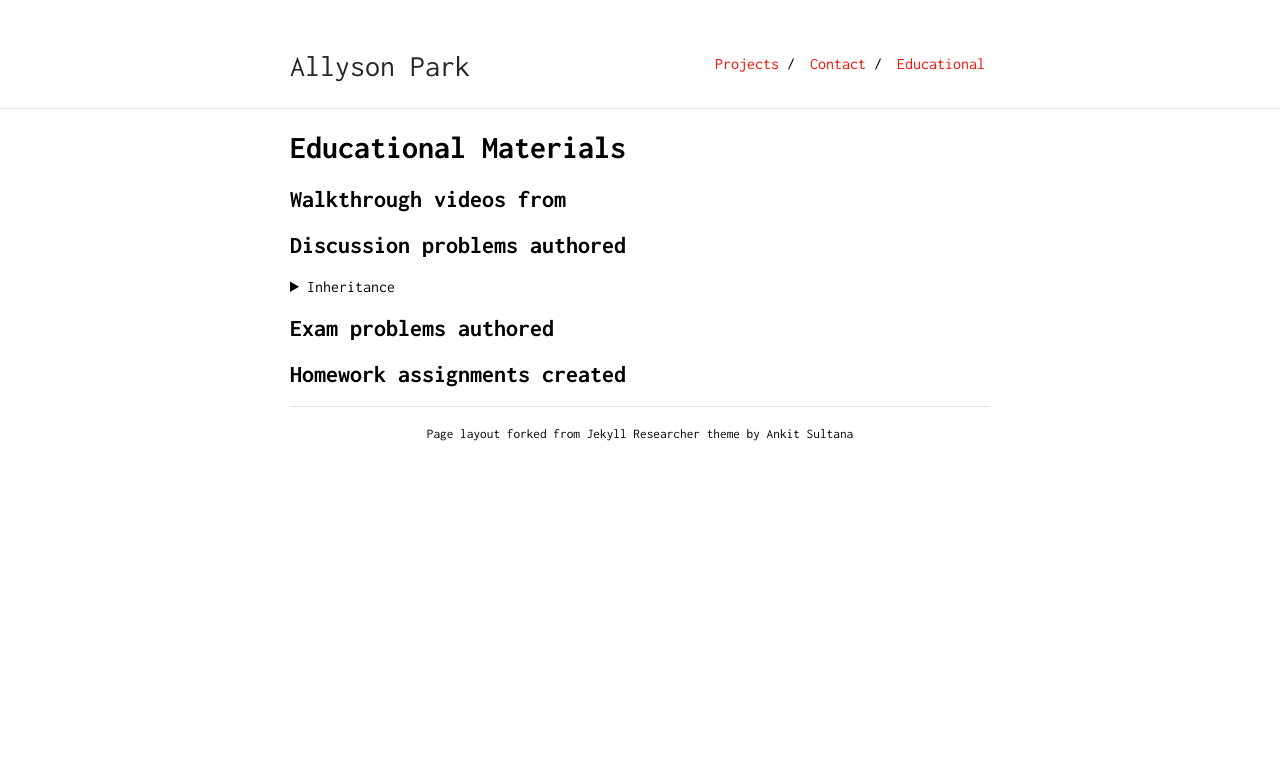
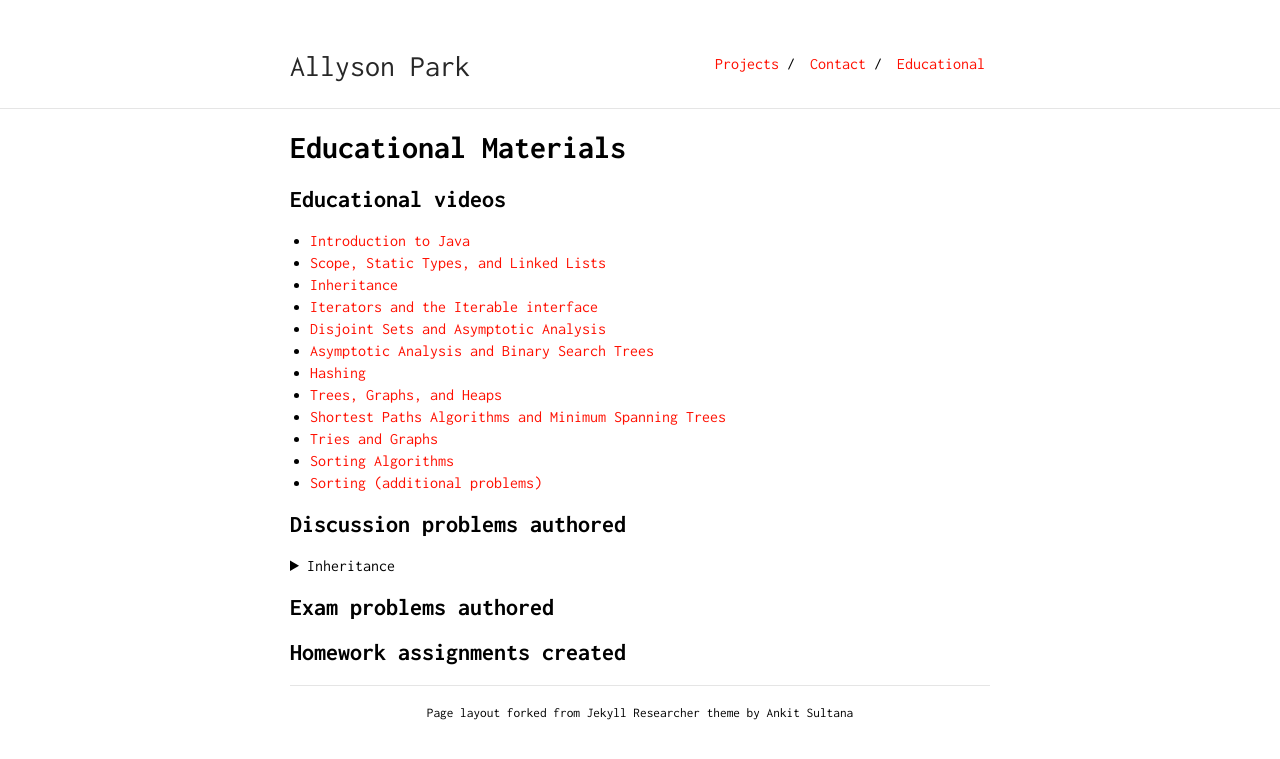
Before and after one commit to allysonpark/allysonpark.github.io, a Jekyll site: the page built from educational.md, in a window 1280 px wide. Shown: the top 759 px of the page. Built offline with Jekyll 4.4.1, drawn with Linux system fonts in a browser that asks for light colours; our own code applies the rules of GitHub Pages for plain Markdown files.

Commit message:
Link discussion youtube videos

```diff
--- a/educational.md
+++ b/educational.md
@@ -1,6 +1,18 @@
 # Educational Materials
 
-## Walkthrough videos from
+## Educational videos
+* [Introduction to Java](https://www.youtube.com/watch?v=COw3Pl1Q-KI&t=50s)
+* [Scope, Static Types, and Linked Lists](https://www.youtube.com/watch?v=oitkXxfpHvM)
+* [Inheritance](https://www.youtube.com/watch?v=myZCf8ChuB8&t=1351s)
+* [Iterators and the Iterable interface](https://www.youtube.com/watch?v=QekQ7bLL1aE)
+* [Disjoint Sets and Asymptotic Analysis](https://www.youtube.com/watch?v=eiZXytnVmHg)
+* [Asymptotic Analysis and Binary Search Trees](https://www.youtube.com/watch?v=8-cbH9YFFiI)
+* [Hashing](https://www.youtube.com/watch?v=BF4k7fL6k4Q)
+* [Trees, Graphs, and Heaps](https://www.youtube.com/watch?v=YWZKCa8q1q4&t=656s)
+* [Shortest Paths Algorithms and Minimum Spanning Trees](https://www.youtube.com/watch?v=l440p7fB80k&list=PLNF4Mv5EsHj7Y3eaO_KKBGzDTYTymIzKM)
+* [Tries and Graphs](https://www.youtube.com/watch?v=AAtPB04B998&list=PLNF4Mv5EsHj442Yx77A1muFePPL3bSD2L)
+* [Sorting Algorithms](https://www.youtube.com/watch?v=-uZheITvvB8&list=PLNF4Mv5EsHj7f8fs_9qJ_KD5XHfBUlFub)
+* [Sorting (additional problems)](https://www.youtube.com/watch?v=e7aUJZIiA7c&list=PLNF4Mv5EsHj4QLTEw3uz42vJGKblD9usL)
 
 ## Discussion problems authored
 
```
